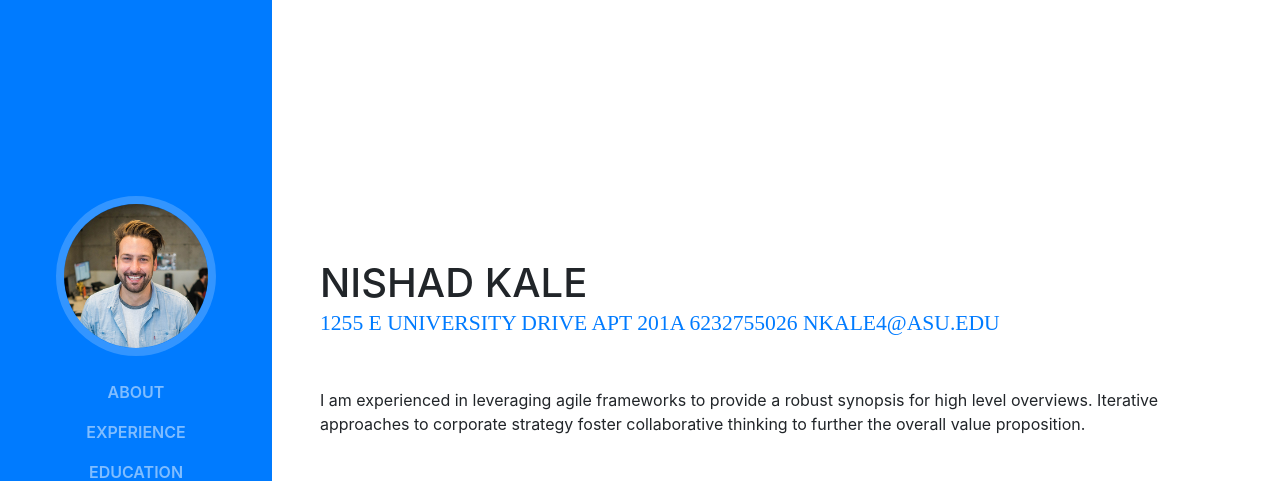
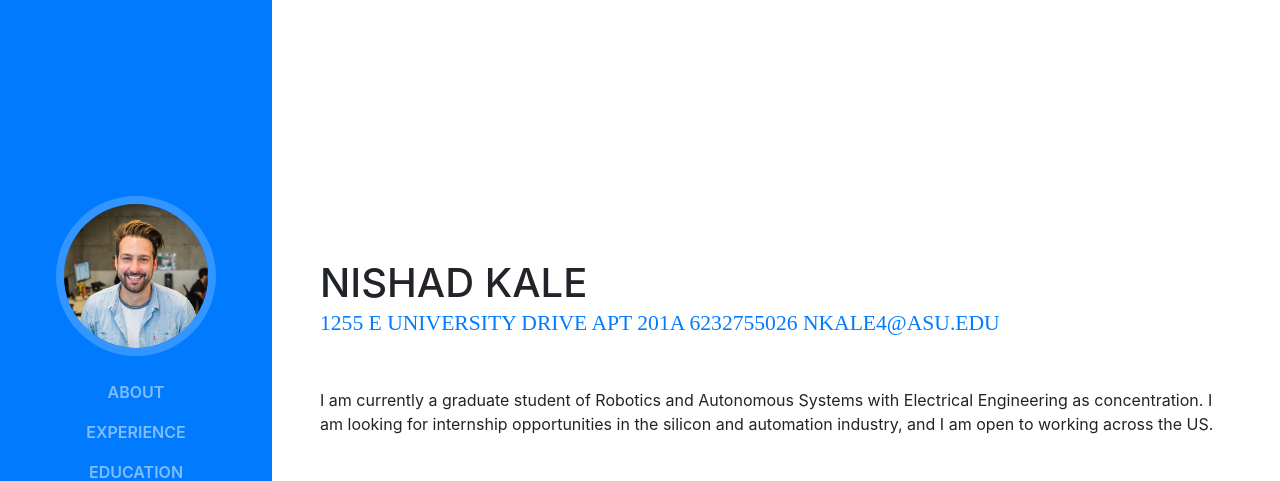
Before and after one commit to nishadkale2109/AME494598Fall2023, a website with bundled scripts: page basicServers/staticHosting/public/index.html in a window 1280 px wide. Shown: the top 481 px of the page. Built offline with nearby package versions, Linux system fonts and the light colour scheme; a web font is replaced by a local one.

Commit message:
modified:   basicServers/staticHosting/public/index.html

```diff
--- a/basicServers/staticHosting/public/index.html
+++ b/basicServers/staticHosting/public/index.html
@@ -71,7 +71,7 @@
           <div class="subheading mb-5"><a href="Address: Location">1255 E University Drive Apt 201A </a> <a href="Contact: ">6232755026</a>
             <a href="mailto:name@email.com">nkale4@asu.edu</a>
           </div>
-          <p class="mb-5">I am experienced in leveraging agile frameworks to provide a robust synopsis for high level overviews. Iterative approaches to corporate strategy foster collaborative thinking to further the overall value proposition.</p>
+          <p class="mb-5">I am currently a graduate student of Robotics and Autonomous Systems with Electrical Engineering as concentration. I am looking for internship opportunities in the silicon and automation industry, and I am open to working across the US. </p>
           <ul class="list-inline list-social-icons mb-0">
             <li class="list-inline-item">
               <a href="#">
```
